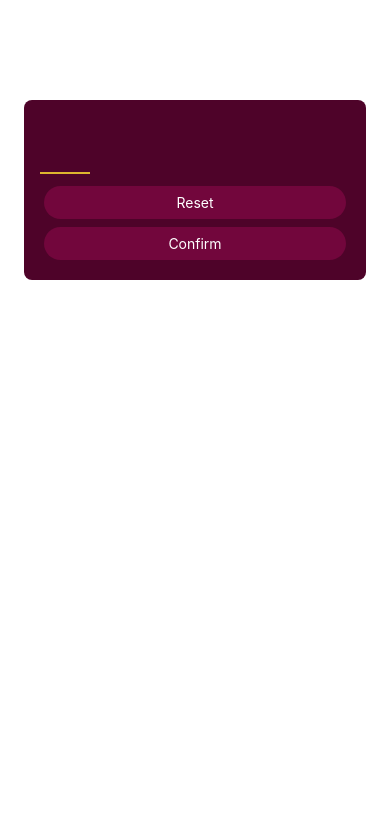
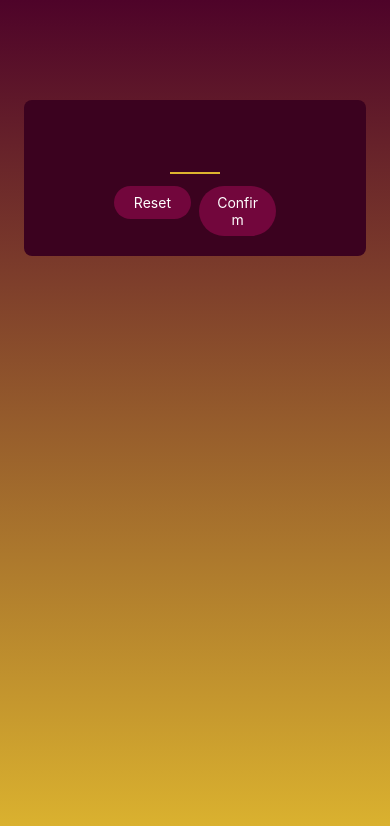
Before and after one commit to discodevl/RNative-Guess-the-Number, a React Native app: screen / in a window 390 px wide. Shown: the top 826 px of the page. Built offline with nearby package versions, Linux system fonts and the light colour scheme.

Commit message:
lesson 55

```diff
--- a/App.js
+++ b/App.js
@@ -1,11 +1,18 @@
-import { StyleSheet } from 'react-native';
-import StartGameScreen from './screens/StartGameScreen';
+import { StyleSheet, View } from "react-native";
+import StartGameScreen from "./screens/StartGameScreen";
+import { LinearGradient } from "expo-linear-gradient";
 
 export default function App() {
   return (
-    <StartGameScreen />
+    <LinearGradient colors={['#4e0329','#ddb52f']} style={styles.rootScreen}>
+      <StartGameScreen />
+    </LinearGradient>
   );
 }
 
 const styles = StyleSheet.create({
+  rootScreen: {
+    backgroundColor: '#ddb52f',
+    flex:1,
+  },
 });
--- a/package.json
+++ b/package.json
@@ -15,7 +15,8 @@
     "react": "17.0.2",
     "react-dom": "17.0.2",
     "react-native": "0.68.2",
-    "react-native-web": "0.17.7"
+    "react-native-web": "0.17.7",
+    "expo-linear-gradient": "~11.3.0"
   },
   "devDependencies": {
     "@babel/core": "^7.12.9"
--- a/screens/StartGameScreen.js
+++ b/screens/StartGameScreen.js
@@ -4,9 +4,19 @@
 function StartGameScreen() {
   return (
     <View style={styles.inputContainer}>
-      <TextInput style={styles.numberInput} keyboardType="number-pad" maxLength={99}/>
-      <PrimaryButton>Reset</PrimaryButton>
-      <PrimaryButton>Confirm</PrimaryButton>
+      <TextInput
+        style={styles.numberInput}
+        keyboardType="number-pad"
+        maxLength={99}
+      />
+      <View style={styles.buttonsContainer}>
+        <View style={styles.buttonContainer}>
+          <PrimaryButton>Reset</PrimaryButton>
+        </View>
+        <View style={styles.buttonContainer}>
+          <PrimaryButton>Confirm</PrimaryButton>
+        </View>
+      </View>
     </View>
   );
 }
@@ -15,10 +25,12 @@
 
 const styles = StyleSheet.create({
   inputContainer: {
+    justifyContent: "center",
+    alignItems: "center",
     marginTop: 100,
     marginHorizontal: 24,
     padding: 16,
-    backgroundColor: '#4e0329',
+    backgroundColor: "#3b021f",
     borderRadius: 8,
     elevation: 24, //box-shadow
     //shadowColor: 'black', ios props
@@ -28,12 +40,17 @@
     height: 50,
     width: 50,
     fontSize: 32,
-    borderBottomColor: '#ddb52f',
+    borderBottomColor: "#ddb52f",
     borderBottomWidth: 2,
-    color: '#ddb52f',
+    color: "#ddb52f",
     marginVertical: 8,
-    fontWeight: 'bold',
-    textAlign: 'center',
-
-  }
-})
+    fontWeight: "bold",
+    textAlign: "center",
+  },
+  buttonsContainer: {
+    flexDirection: "row",
+  },
+  buttonContainer: {
+    flex: 1,
+  },
+});
```
Also changed, not shown: 1 other file (tests, documents, lock files or other folders).
